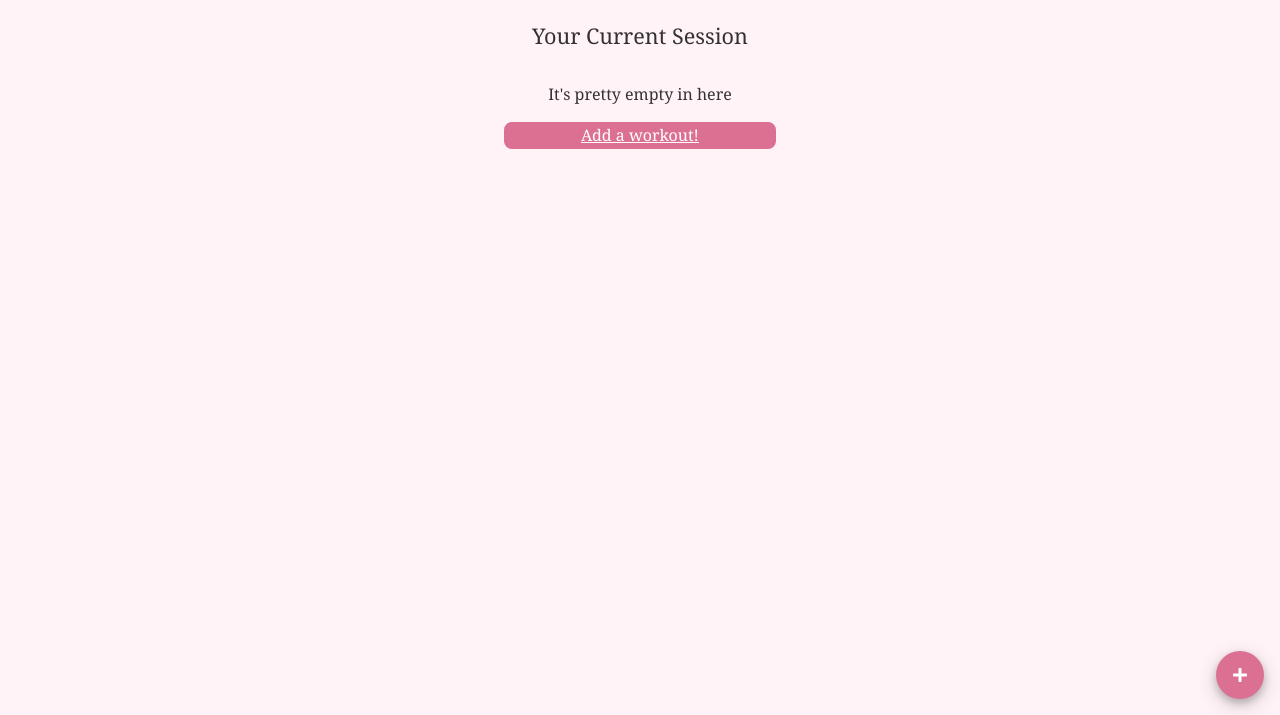
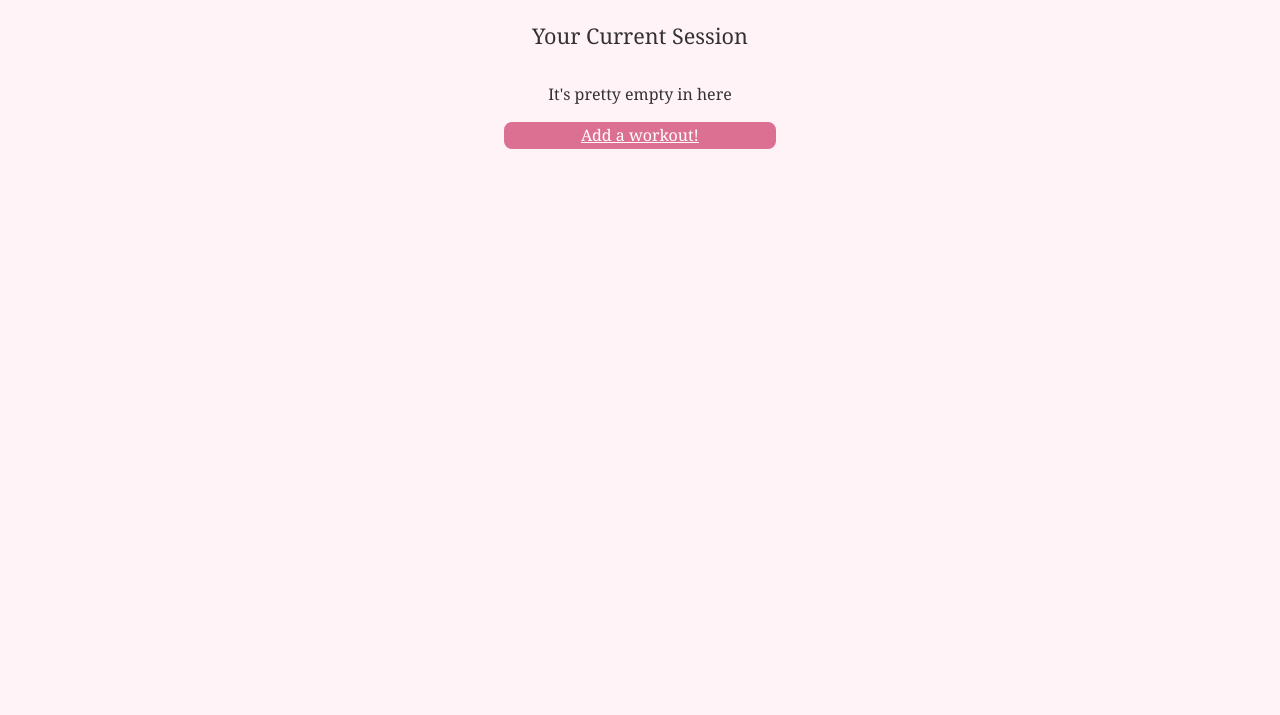
Before and after one commit to RyanTimesTen/fitness-tracker, a Gatsby site: page / in a window 1280 px wide. Shown: the part 85-800 px from the top of the page. Built offline with nearby package versions, Linux system fonts and the light colour scheme; Gatsby itself is replaced by a stand-in of ours.

Commit message:
only render fab after first workout

```diff
--- a/src/pages/index.js
+++ b/src/pages/index.js
@@ -34,9 +34,11 @@ export default function IndexPage() {
         </Section>
       )}
 
-      <FAB to="/new-workout">
-        <FontAwesomeIcon icon="plus" />
-      </FAB>
+      {WorkoutManager.workouts.length > 0 && (
+        <FAB to="/new-workout">
+          <FontAwesomeIcon icon="plus" />
+        </FAB>
+      )}
     </Layout>
   );
 }
```
